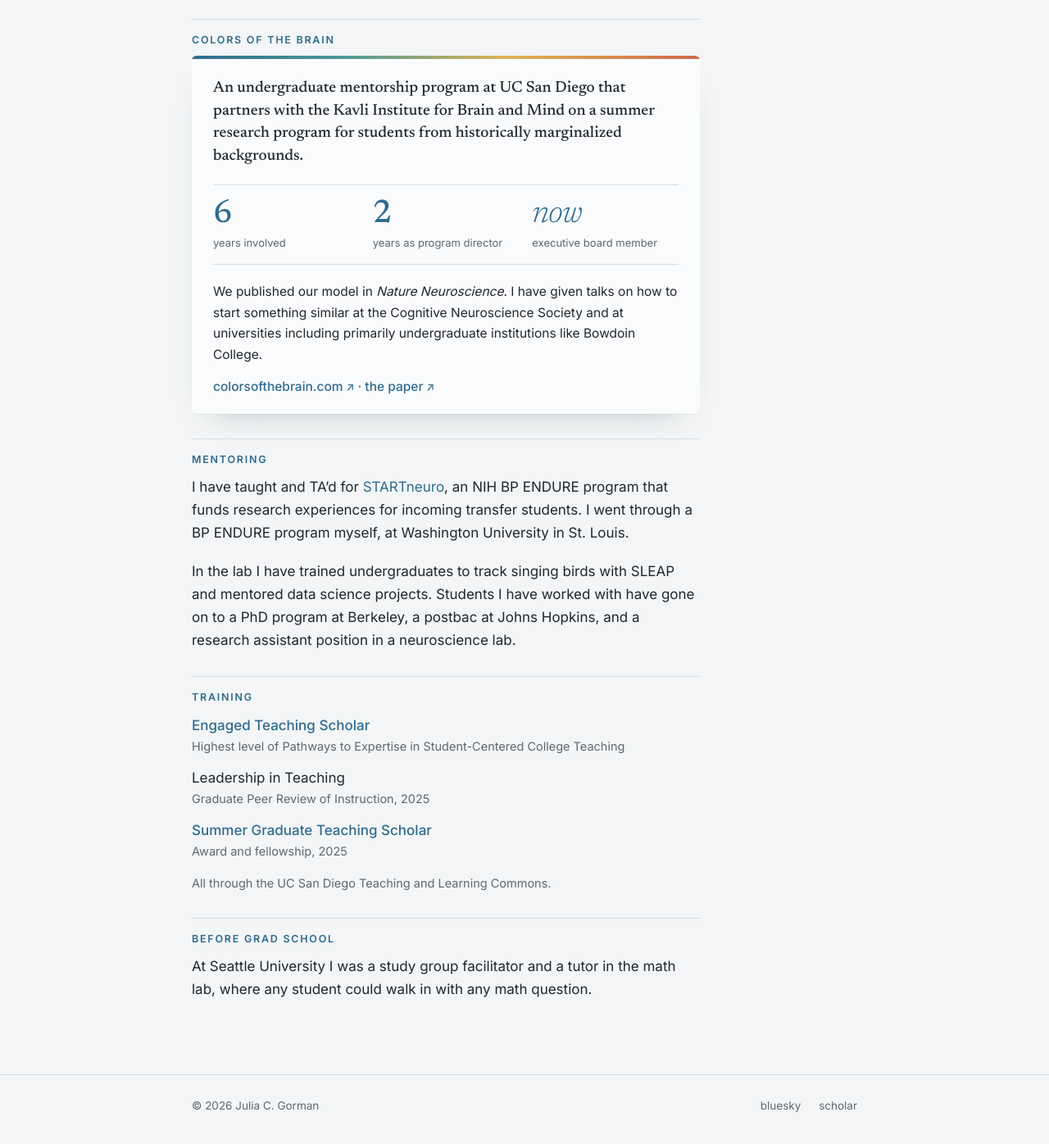
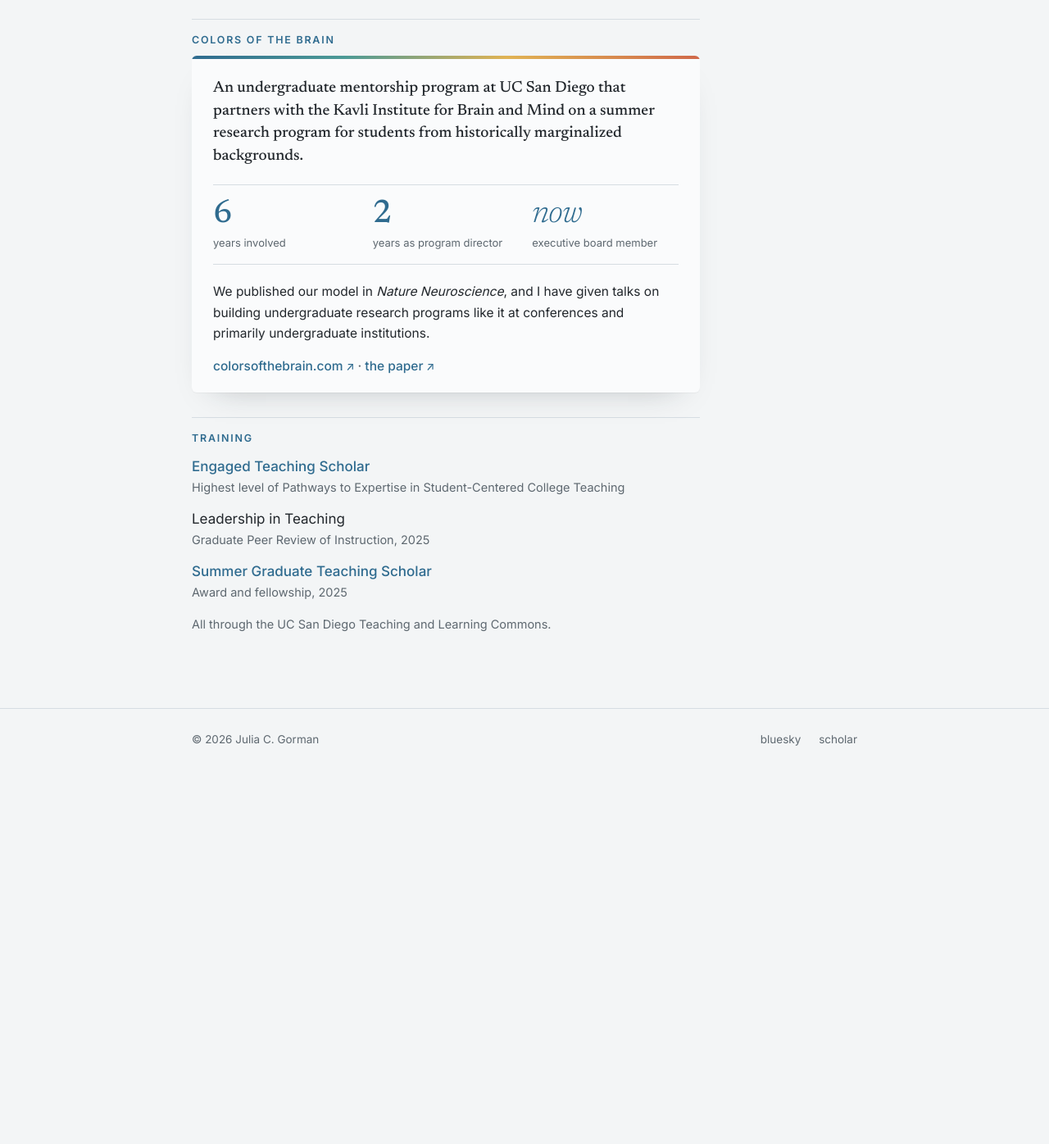
Before and after one commit to juliagorman/juliagorman.github.io, a Jekyll site: the page built from teaching.md, in a window 1280 px wide and 1400 px high, scrolled down 852 px. Shown: the top 1396 px of the window at 82% size. Built offline with Jekyll 4.4.1, drawn with Linux system fonts in a browser that asks for light colours; after the commit the page ends 1805 px from its top, so only the background shows below that.

Commit message:
Teaching: trim sections, reword Colors of the Brain talks

```diff
--- a/teaching.md
+++ b/teaching.md
@@ -59,15 +59,9 @@ permalink: /teaching/
     <div><span class="num">2</span><span class="lab">years as program director</span></div>
     <div><span class="num word">now</span><span class="lab">executive board member</span></div>
   </div>
-  <p>We published our model in <em>Nature Neuroscience</em>. I have given talks on how to start something similar at the Cognitive Neuroscience Society and at universities including primarily undergraduate institutions like Bowdoin College.</p>
+  <p>We published our model in <em>Nature Neuroscience</em>, and I have given talks on building undergraduate research programs like it at conferences and primarily undergraduate institutions.</p>
   <p class="links"><a href="https://colorsofthebrain.com">colorsofthebrain.com</a> · <a href="https://pubmed.ncbi.nlm.nih.gov/39455866/">the paper</a></p>
 </div>
-
-## mentoring
-
-I have taught and TA'd for <a href="https://ugresearch.ucsd.edu/programs/all-urh-programs/start-neuro/index.html">STARTneuro</a>, an NIH BP ENDURE program that funds research experiences for incoming transfer students. I went through a BP ENDURE program myself, at Washington University in St. Louis.
-
-In the lab I have trained undergraduates to track singing birds with SLEAP and mentored data science projects. Students I have worked with have gone on to a PhD program at Berkeley, a postbac at Johns Hopkins, and a research assistant position in a neuroscience lab.
 
 ## training
 
@@ -78,7 +72,3 @@ In the lab I have trained undergraduates to track singing birds with SLEAP and m
 </ul>
 
 <p class="note">All through the UC San Diego Teaching and Learning Commons.</p>
-
-## before grad school
-
-At Seattle University I was a study group facilitator and a tutor in the math lab, where any student could walk in with any math question.
```
